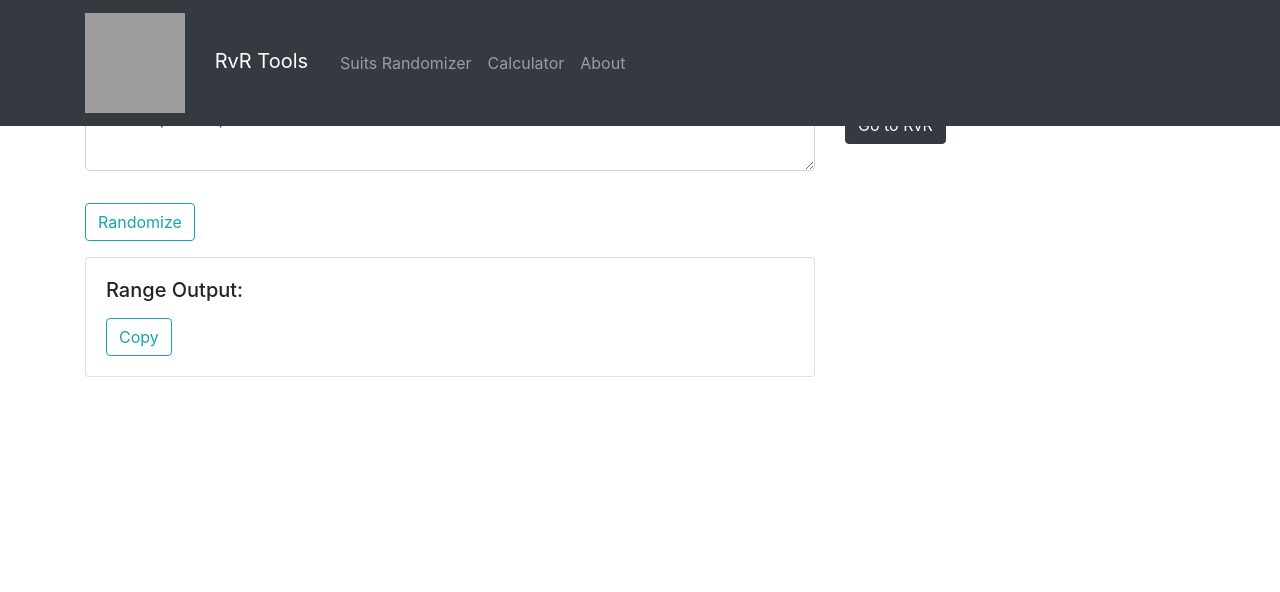
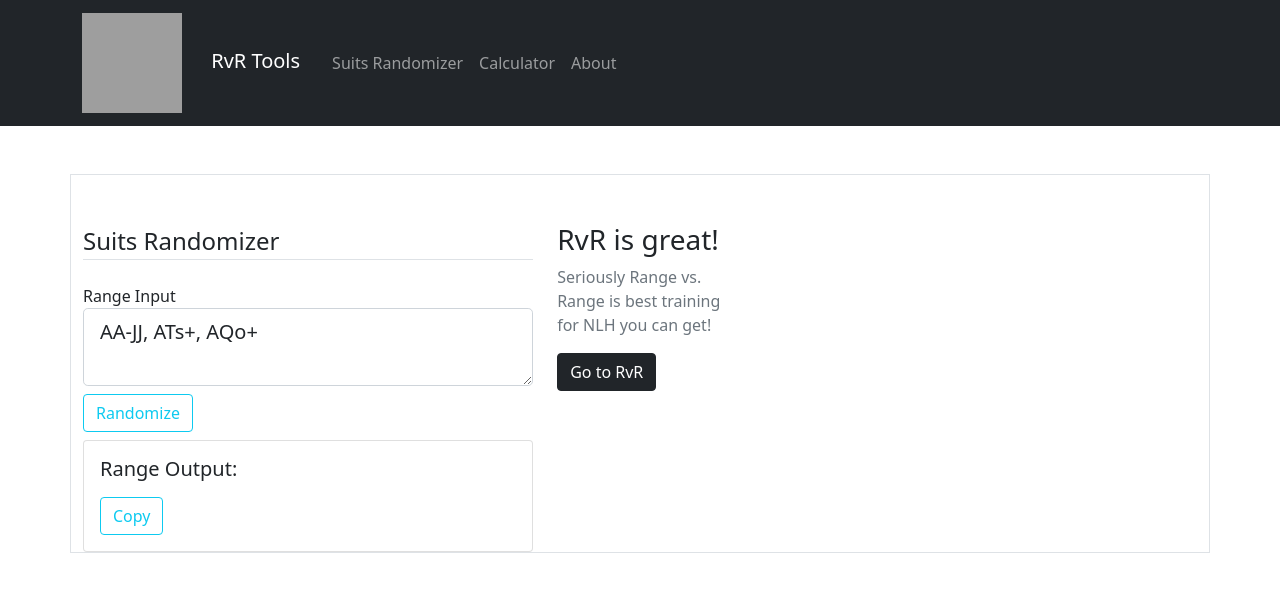
Before and after one commit to TimoRJensen/RvRTools, a Flask app: page /randomize in a window 1280 px wide. Shown: the top 592 px of the page. Run offline with Flask 2, Linux system fonts and the light colour scheme; some libraries are stand-ins or nearby versions; grey boxes are pictures that could not be loaded.

Commit message:
I'm hating the layout

```diff
--- a/rvr_tools/templates/calculator.html
+++ b/rvr_tools/templates/calculator.html
@@ -3,7 +3,6 @@
 <div class="content-section">
     <div class="row">
         <div class="col">
-            <div class="card bg-light">
             <form action="" method="post" class="mb-2">
                 {{ form.hidden_tag() }}
                 <fieldset class="form-group ">
@@ -88,8 +87,9 @@
         <div class="card bg-light">
             <h5 class="card-header">Lorem:</h5>
             <div class="card-body">
-                    Lorem ipsum dolor sit amet consectetur adipisicing elit. Aperiam, explicabo? Explicabo saepe atque aspernatur? Eligendi est voluptatibus repellat vitae nulla corporis, sint quis quo officiis. Mollitia qui exercitationem vitae atque.
-                </div>
+                Lorem ipsum dolor sit amet consectetur adipisicing elit. Aperiam, explicabo? Explicabo saepe atque
+                aspernatur? Eligendi est voluptatibus repellat vitae nulla corporis, sint quis quo officiis. Mollitia
+                qui exercitationem vitae atque.
             </div>
         </div>
     </div>
--- a/rvr_tools/templates/layout.html
+++ b/rvr_tools/templates/layout.html
@@ -8,20 +8,22 @@
 
     <!-- Favicon -->
     <link rel="apple-touch-icon" sizes="180x180" href="{{ url_for('static', filename='img/apple-touch-icon.png') }}">
-    <link rel="icon" type="image/png" sizes="32x32" href="{{ url_for('static', filename='img/img/favicon-32x32.png') }}">
-    <link rel="icon" type="image/png" sizes="16x16" href="{{ url_for('static', filename='img/img/favicon-16x16.png') }}">
+    <link rel="icon" type="image/png" sizes="32x32"
+        href="{{ url_for('static', filename='img/img/favicon-32x32.png') }}">
+    <link rel="icon" type="image/png" sizes="16x16"
+        href="{{ url_for('static', filename='img/img/favicon-16x16.png') }}">
     <link rel="manifest" href="{{ url_for('static', filename='img/site.webmanifest') }}">
-    <link rel="mask-icon" href="{{ url_for('static', filename='img/safari-pinned-tab.svg') }} color="#5bbad5">
+    <link rel="mask-icon" href="{{ url_for('static', filename='img/safari-pinned-tab.svg') }} color=" #5bbad5">
     <link rel="shortcut icon" href="{{ url_for('static', filename='img/favicon.ico') }}">
     <meta name="msapplication-TileColor" content="#2b5797">
     <meta name="msapplication-config" content="/img/browserconfig.xml">
     <meta name="theme-color" content="#ffffff">
 
     <!-- Bootstrap CSS -->
-    <link rel="stylesheet" href="https://maxcdn.bootstrapcdn.com/bootstrap/4.0.0/css/bootstrap.min.css"
-        integrity="sha384-Gn5384xqQ1aoWXA+058RXPxPg6fy4IWvTNh0E263XmFcJlSAwiGgFAW/dAiS6JXm" crossorigin="anonymous">
+    <link href="https://cdn.jsdelivr.net/npm/bootstrap@5.0.0-alpha3/dist/css/bootstrap.min.css" rel="stylesheet"
+        integrity="sha384-CuOF+2SnTUfTwSZjCXf01h7uYhfOBuxIhGKPbfEJ3+FqH/s6cIFN9bGr1HmAg4fQ" crossorigin="anonymous">
 
-    <link rel="stylesheet" type="text/css" href="{{ url_for('static', filename='main.css' ) }}">
+    <!-- <link rel="stylesheet" type="text/css" href="{{ url_for('static', filename='main.css' ) }}"> -->
     {% if title %}
     <title>SuitsRandomizer - {{ title }}</title>
     {% else %}
@@ -32,7 +34,7 @@
 <body>
     <header class="site-header">
         <!-- <nav class="navbar navbar-expand-md navbar-dark bg-rvrgrey fixed-top tje-nav"> -->
-        <nav class="navbar navbar-expand-md navbar-dark bg-dark fixed-top tje-nav">
+        <nav class="navbar navbar-expand-md navbar-dark bg-dark static-top tje-nav">
             <div class="container">
                 <!-- <a class="navbar-brand mr-4" href="{{ url_for('home') }}">RvR Tools</a> -->
                 <a class="navbar-brand mr-4 tje-brand" href="{{ url_for('home') }}">
@@ -54,27 +56,25 @@
             </div>
         </nav>
     </header>
-    <main role="main" class="container">
-        <div class="row">
-            <div class="col-md-8">
+    <main role="main" class="container-lg border mt-5 mb-5">
+        <div class="row mt-5">
+            <div class="col-lg-5">
                 {% with messages = get_flashed_messages(with_categories=true) %}
                 {% if messages %}
                 {% for category, message in messages %}
                 <!-- <div class="alert alert-{{ category }}">
                                 {{ message }}
                             </div> -->
-                <div class="alert-dismissible fade show alert alert-{{ category }}" role="alert">
+                <div class="alert alert-{{ category }} alert-dismissible fade show" role="alert">
                     {{ message }}
-                    <button type="button" class="close" data-dismiss="alert" aria-label="Close">
-                        <span aria-hidden="true">&times;</span>
-                    </button>
+                    <button type="button" class="btn-close" data-dismiss="alert" aria-label="Close"></button>
                 </div>
                 {% endfor %}
                 {% endif %}
                 {% endwith %}
                 {% block content %}{% endblock %}
             </div>
-            <div class="col-md-4">
+            <div class="col-sm-2">
                 <div class="content-section">
                     <h3>RvR is great!</h3>
                     <p class='text-muted'>Seriously Range vs. Range is best training for NLH you can get!
@@ -86,16 +86,8 @@
             </div>
         </div>
     </main>
-    <!-- Optional JavaScript -->
-    <!-- jQuery first, then Popper.js, then Bootstrap JS -->
-    <script src="https://code.jquery.com/jquery-3.2.1.slim.min.js"
-        integrity="sha384-KJ3o2DKtIkvYIK3UENzmM7KCkRr/rE9/Qpg6aAZGJwFDMVNA/GpGFF93hXpG5KkN"
-        crossorigin="anonymous"></script>
-    <script src="https://cdnjs.cloudflare.com/ajax/libs/popper.js/1.12.9/umd/popper.min.js"
-        integrity="sha384-ApNbgh9B+Y1QKtv3Rn7W3mgPxhU9K/ScQsAP7hUibX39j7fakFPskvXusvfa0b4Q"
-        crossorigin="anonymous"></script>
-    <script src="https://maxcdn.bootstrapcdn.com/bootstrap/4.0.0/js/bootstrap.min.js"
-        integrity="sha384-JZR6Spejh4U02d8jOt6vLEHfe/JQGiRRSQQxSfFWpi1MquVdAyjUar5+76PVCmYl"
+    <script src="https://cdn.jsdelivr.net/npm/bootstrap@5.0.0-alpha3/dist/js/bootstrap.bundle.min.js"
+        integrity="sha384-popRpmFF9JQgExhfw5tZT4I9/CI5e2QcuUZPOVXb1m7qUmeR2b50u+YFEYe1wgzy"
         crossorigin="anonymous"></script>
 </body>
 
--- a/rvr_tools/templates/randomize.html
+++ b/rvr_tools/templates/randomize.html
@@ -8,19 +8,19 @@
             <div class="form-group">
                 {{ form.range_str.label(class="form-control-label") }}
                 {% if form.range_str.errors %}
-                {{ form.range_str(class="form-control form-control-lg is-invalid" ) }}
+                {{ form.range_str(class="form-control form-control-lg is-invalid mb-2" ) }}
                 <div class="invalid-feedback">
                     {% for error in form.range_str.errors %}#
                     <span>{{ error }}</span>
                     {% endfor %}
                 </div>
                 {% else %}
-                {{ form.range_str(class="form-control form-control-lg") }}
+                {{ form.range_str(class="form-control form-control-lg mb-2") }}
                 {% endif %}
             </div>
         </fieldset>
         <div class="form-group">
-            {{ form.submit(class="btn btn-outline-info") }}
+            {{ form.submit(class="btn btn-outline-info mb-2") }}
         </div>
     </form>
     <div class="card w-100">
```
Lines whose indentation alone changed are shown as unchanged.
